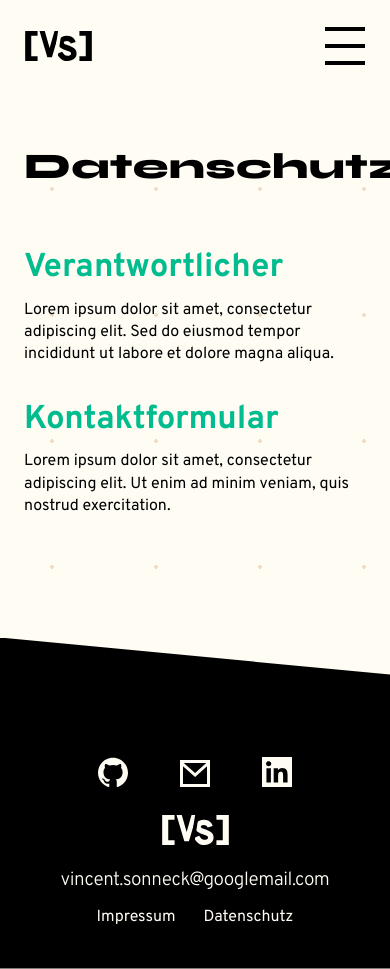
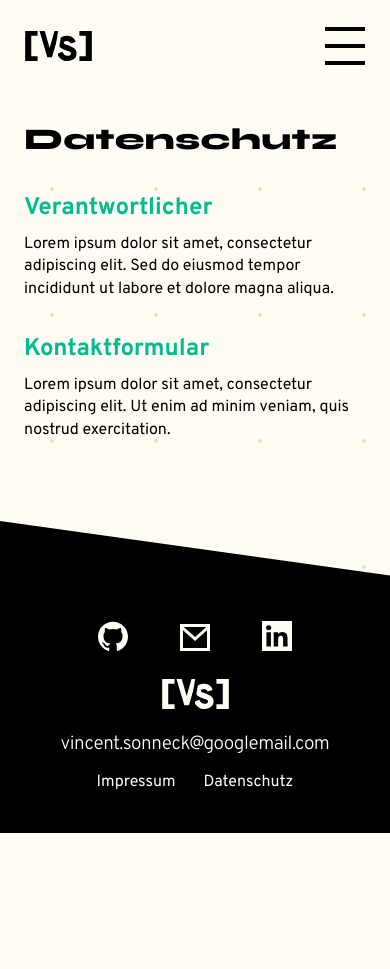
Before and after one commit to IGK91/portfolio, an Angular app: page /datenschutz in a window 390 px wide. After the commit the page ends 844 px from the top, so only its background shows below. Built offline with nearby package versions, Linux system fonts and the light colour scheme.

Commit message:
Make legal pages responsive

```diff
--- a/src/app/legal-notice/legal-notice.scss
+++ b/src/app/legal-notice/legal-notice.scss
@@ -3,6 +3,10 @@
 
 .legal {
   padding: $header-height + 57px 0 120px;
+
+  @include respond($breakpoint-mobile) {
+    padding: $header-height + 32px 0 80px;
+  }
 }
 
 .legal__content {
@@ -13,6 +17,11 @@
 .legal__title {
   margin-bottom: 64px;
   @include section-title;
+
+  @include respond($breakpoint-mobile) {
+    margin-bottom: 40px;
+    font-size: 30px;
+  }
 }
 
 .legal__subtitle {
@@ -24,6 +33,10 @@
 
   &:first-of-type {
     margin-top: 0;
+  }
+
+  @include respond($breakpoint-mobile) {
+    font-size: 20px;
   }
 }
 
@@ -46,4 +59,9 @@
   padding-top: 109px;
   background-color: $color-black;
   @include slanted-top(37px);
+
+  @include respond($breakpoint-mobile) {
+    padding-top: 90px;
+    @include slanted-top(14vw);
+  }
 }
--- a/src/app/privacy-policy/privacy-policy.scss
+++ b/src/app/privacy-policy/privacy-policy.scss
@@ -3,6 +3,10 @@
 
 .legal {
   padding: $header-height + 57px 0 120px;
+
+  @include respond($breakpoint-mobile) {
+    padding: $header-height + 32px 0 80px;
+  }
 }
 
 .legal__content {
@@ -13,6 +17,11 @@
 .legal__title {
   margin-bottom: 64px;
   @include section-title;
+
+  @include respond($breakpoint-mobile) {
+    margin-bottom: 40px;
+    font-size: 30px;
+  }
 }
 
 .legal__block + .legal__block {
@@ -24,6 +33,10 @@
   font-size: 33px;
   line-height: 1.2;
   color: $color-green;
+
+  @include respond($breakpoint-mobile) {
+    font-size: 24px;
+  }
 }
 
 .legal__text {
@@ -49,4 +62,9 @@
   padding-top: 109px;
   background-color: $color-black;
   @include slanted-top(37px);
+
+  @include respond($breakpoint-mobile) {
+    padding-top: 90px;
+    @include slanted-top(14vw);
+  }
 }
```
